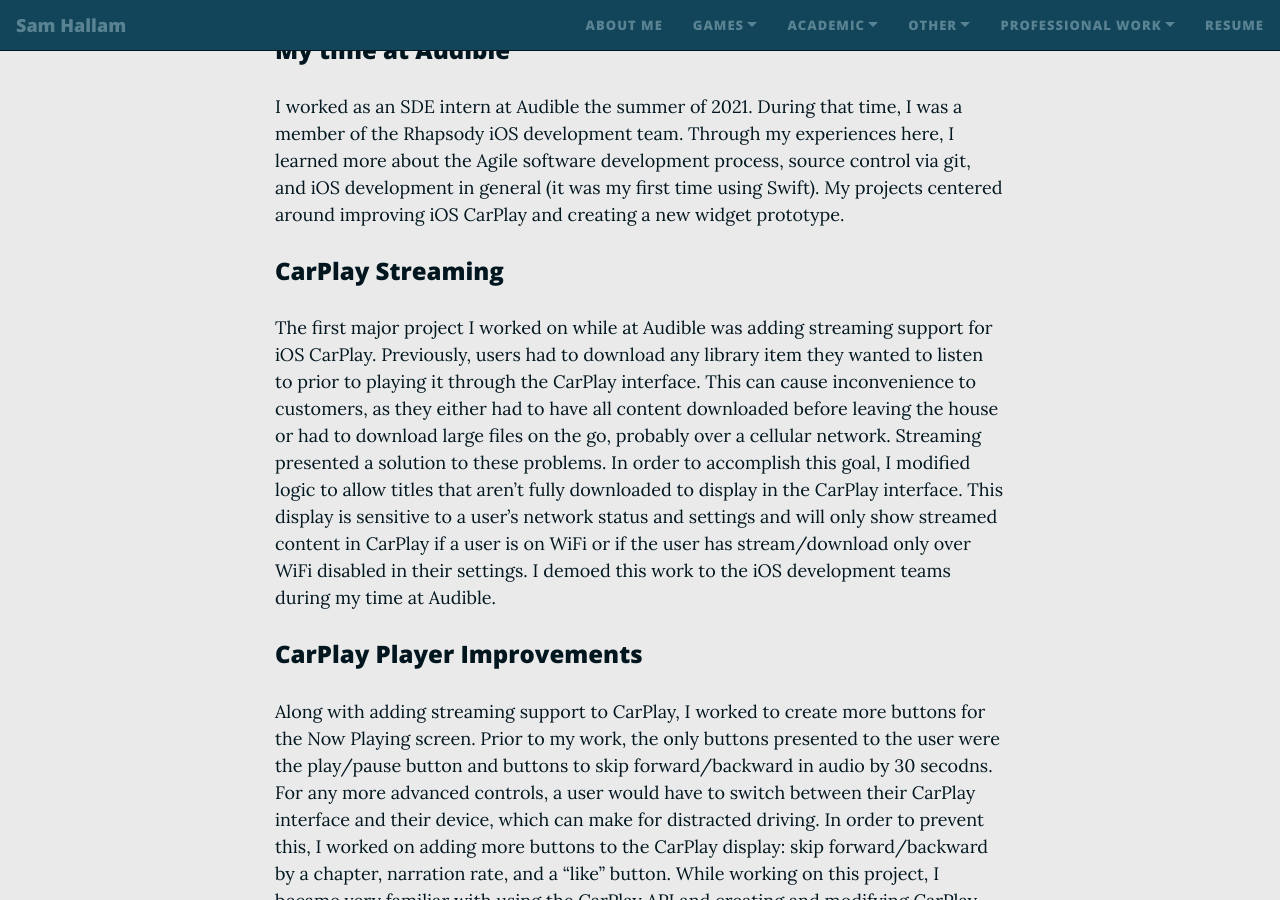
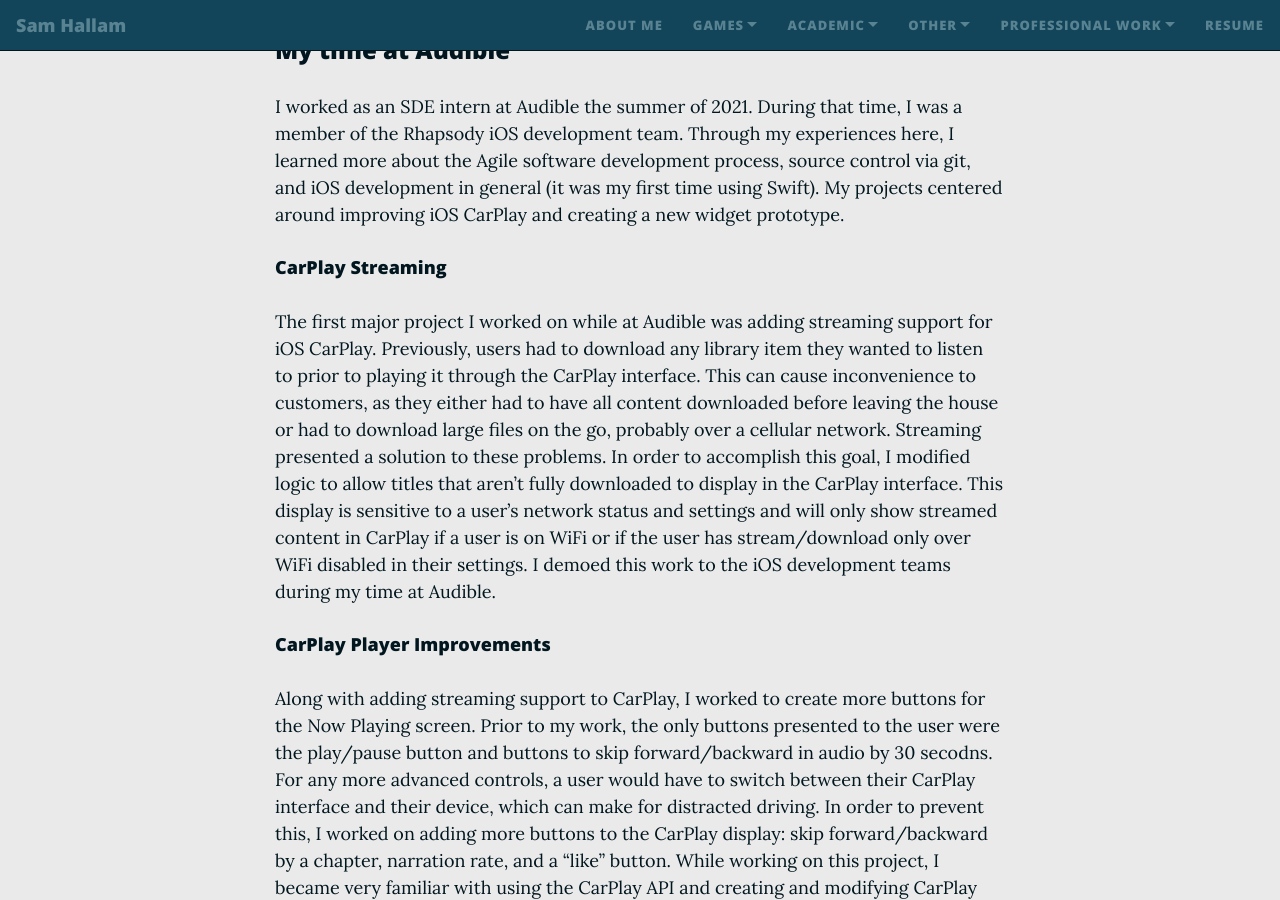
Before and after one commit to samanthemum/samanthemum.github.io, a Jekyll site: the page built from _posts/2021-08-22-audible.md, in a window 1280 px wide and 900 px high, scrolled down 601 px. Built offline with Jekyll 4.4.1, drawn with Linux system fonts in a browser that asks for light colours; nearby versions of some CDN libraries.

Commit message:
updated formatting

```diff
--- a/_posts/2021-08-22-audible.md
+++ b/_posts/2021-08-22-audible.md
@@ -12,15 +12,15 @@
 
 I worked as an SDE intern at Audible the summer of 2021. During that time, I was a member of the Rhapsody iOS development team. Through my experiences here, I learned more about the Agile software development process, source control via git, and iOS development in general (it was my first time using Swift). My projects centered around improving iOS CarPlay and creating a new widget prototype.
 
-### CarPlay Streaming
+#### CarPlay Streaming
 
 The first major project I worked on while at Audible was adding streaming support for iOS CarPlay. Previously, users had to download any library item they wanted to listen to prior to playing it through the CarPlay interface. This can cause inconvenience to customers, as they either had to have all content downloaded before leaving the house or had to download large files on the go, probably over a cellular network. Streaming presented a solution to these problems. In order to accomplish this goal, I modified logic to allow titles that aren't fully downloaded to display in the CarPlay interface. This display is sensitive to a user's network status and settings and will only show streamed content in CarPlay if a user is on WiFi or if the user has stream/download only over WiFi disabled in their settings. I demoed this work to the iOS development teams during my time at Audible.
 
-### CarPlay Player Improvements
+#### CarPlay Player Improvements
 
 Along with adding streaming support to CarPlay, I worked to create more buttons for the Now Playing screen. Prior to my work, the only buttons presented to the user were the play/pause button and buttons to skip forward/backward in audio by 30 secodns. For any more advanced controls, a user would have to switch between their CarPlay interface and their device, which can make for distracted driving. In order to prevent this, I worked on adding more buttons to the CarPlay display: skip forward/backward by a chapter, narration rate, and a "like" button. While working on this project, I became very familiar with using the CarPlay API and creating and modifying CarPlay templates. I demoed this work to the iOS development teams during my time at Audible.
 
-### Listening Stats Widget Prototype
+#### Listening Stats Widget Prototype
 
 In Audible, users listening time stats are tracked and stored by the app. Many users are interested in knowing how much time they have spent listening to audio books and other content. The listening stats widget prototypes were proposed to make viewing a user's listening time more convenient. The prototypes were available in small, medium, and large widget sizes, and could be configured to show a selected statistic. The today and total listening times were text-based to match the app, but the daily listening time is displayed via a bar graph. The work was largely completed through SwiftUI and WidgetKit.
 
```
Also changed, not shown: _posts/2021-10-08-shell.md (+1 -1 lines), _posts/2021-11-02-sql.md (+1 -1 lines), _posts/2021-12-10-event_planner.md (+1 -1 lines).
